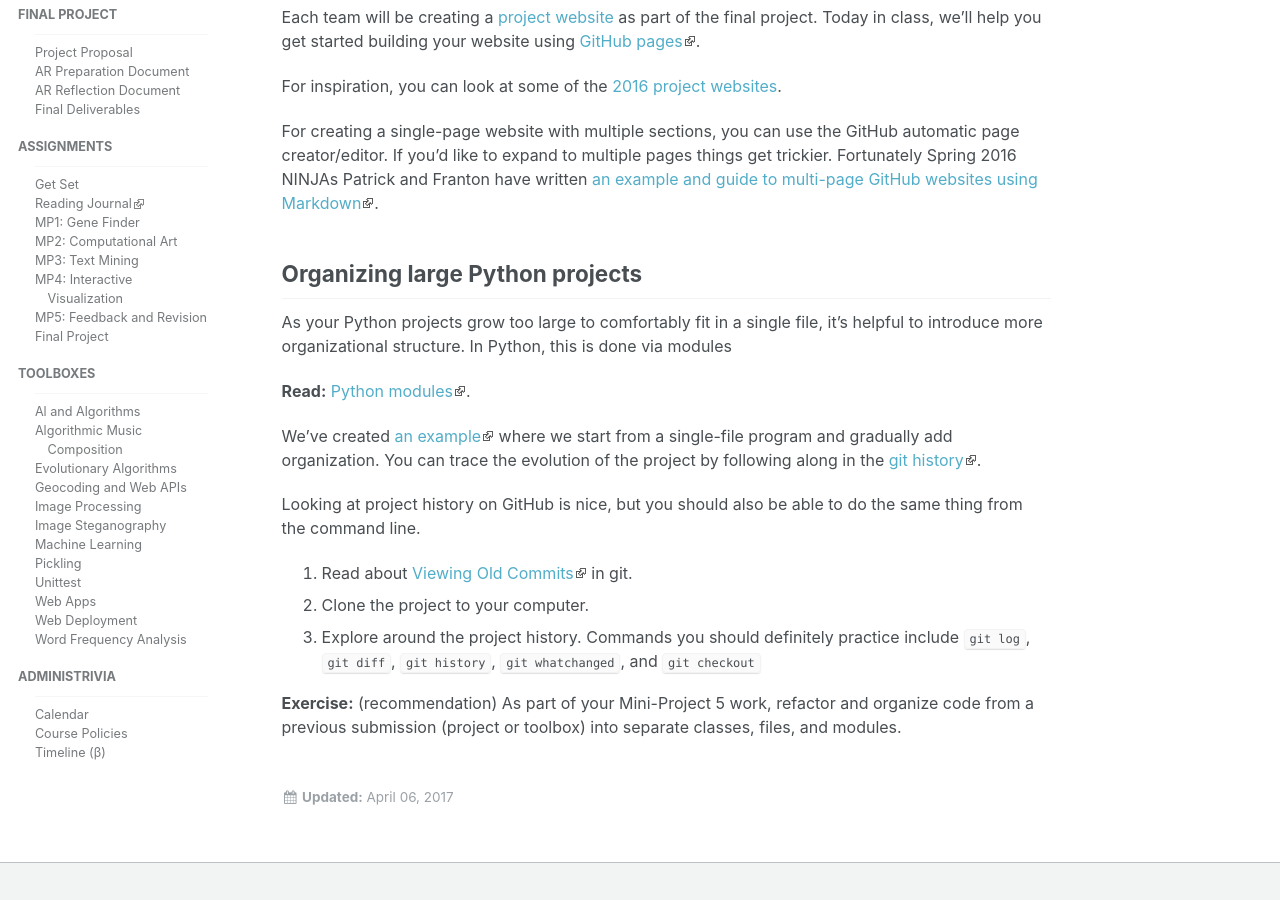
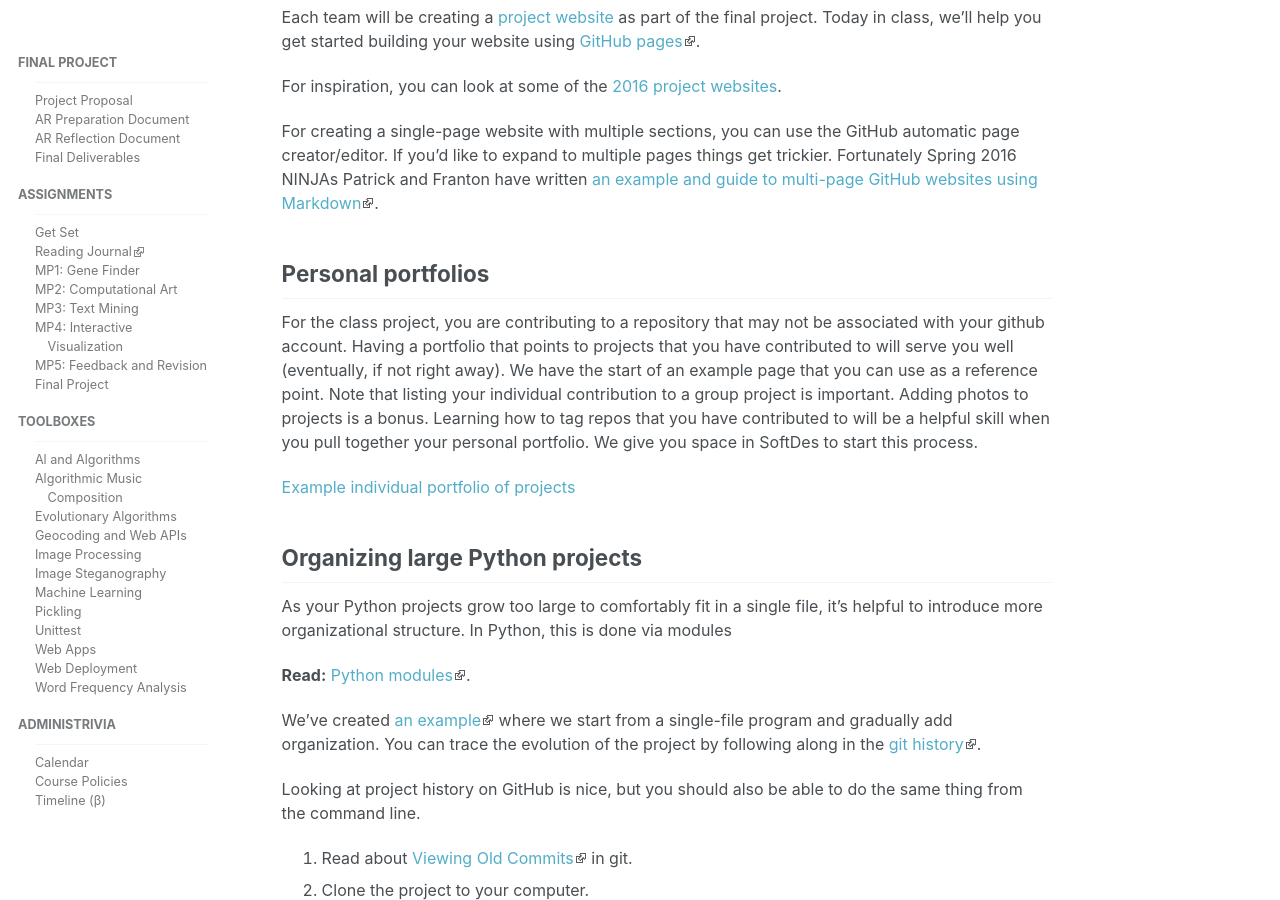
Before and after one commit to sd17spring/sd17spring.github.io, a Jekyll site: the page built from _days/day-22.md, in a window 1280 px wide and 900 px high, scrolled down 902 px. Built offline with Jekyll 4.4.1, drawn with Linux system fonts in a browser that asks for light colours.

Commit message:
now with individual portfolio language

```diff
--- a/_days/day-22.md
+++ b/_days/day-22.md
@@ -47,6 +47,12 @@ pages things get trickier. Fortunately Spring 2016 NINJAs Patrick and Franton ha
 [an example and guide to multi-page GitHub websites using
 Markdown](http://phuston.github.io/patrickandfrantonarethebestninjas/howto).
 
+## Personal portfolios
+
+For the class project, you are contributing to a repository that may not be associated with your github account. Having a portfolio that points to projects that you have contributed to will serve you well (eventually, if not right away). We have the start of an example page that you can use as a reference point. Note that listing your individual contribution to a group project is important. Adding photos to projects is a bonus. Learning how to tag repos that you have contributed to will be a helpful skill when you pull together your personal portfolio. We give you space in SoftDes to start this process.
+
+[Example individual portfolio of projects](https://sd17spring.github.io/portfolio-example/)
+
 ## Organizing large Python projects
 
 As your Python projects grow too large to comfortably fit in a single file,
```
